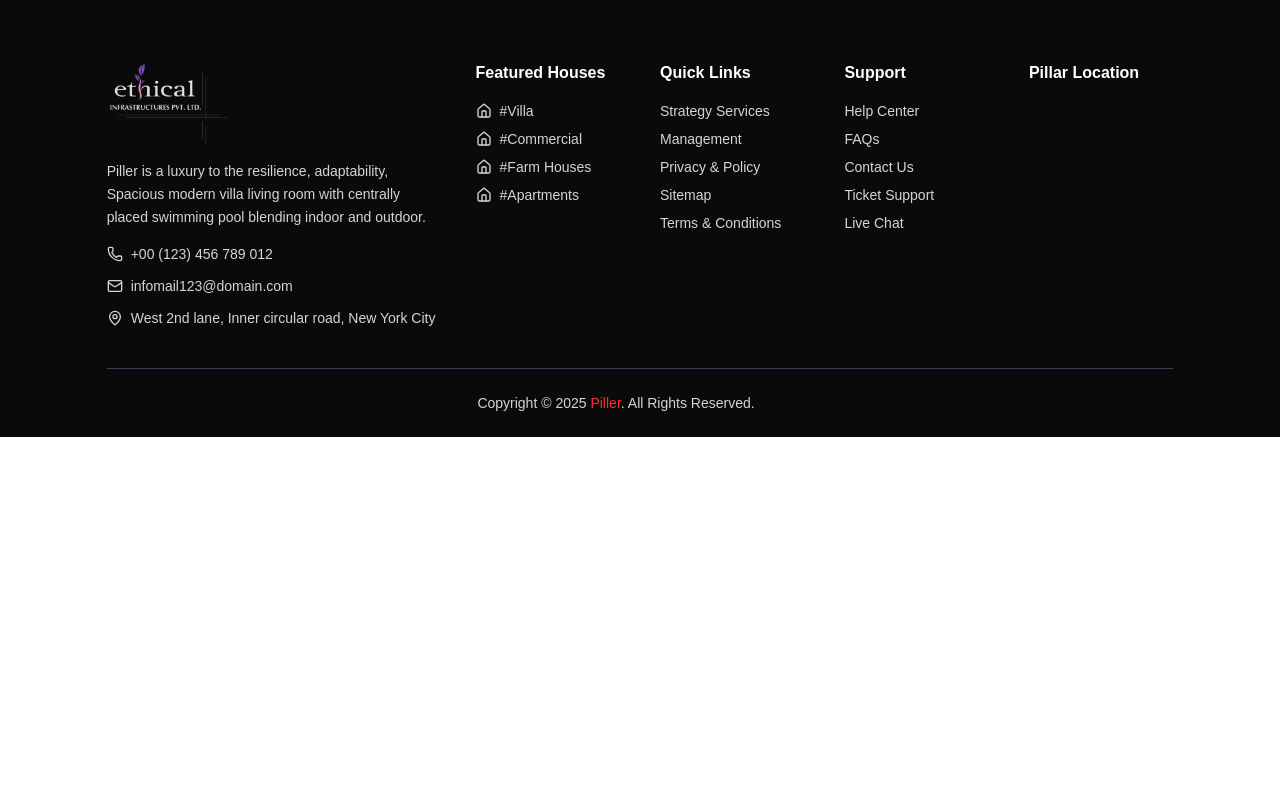
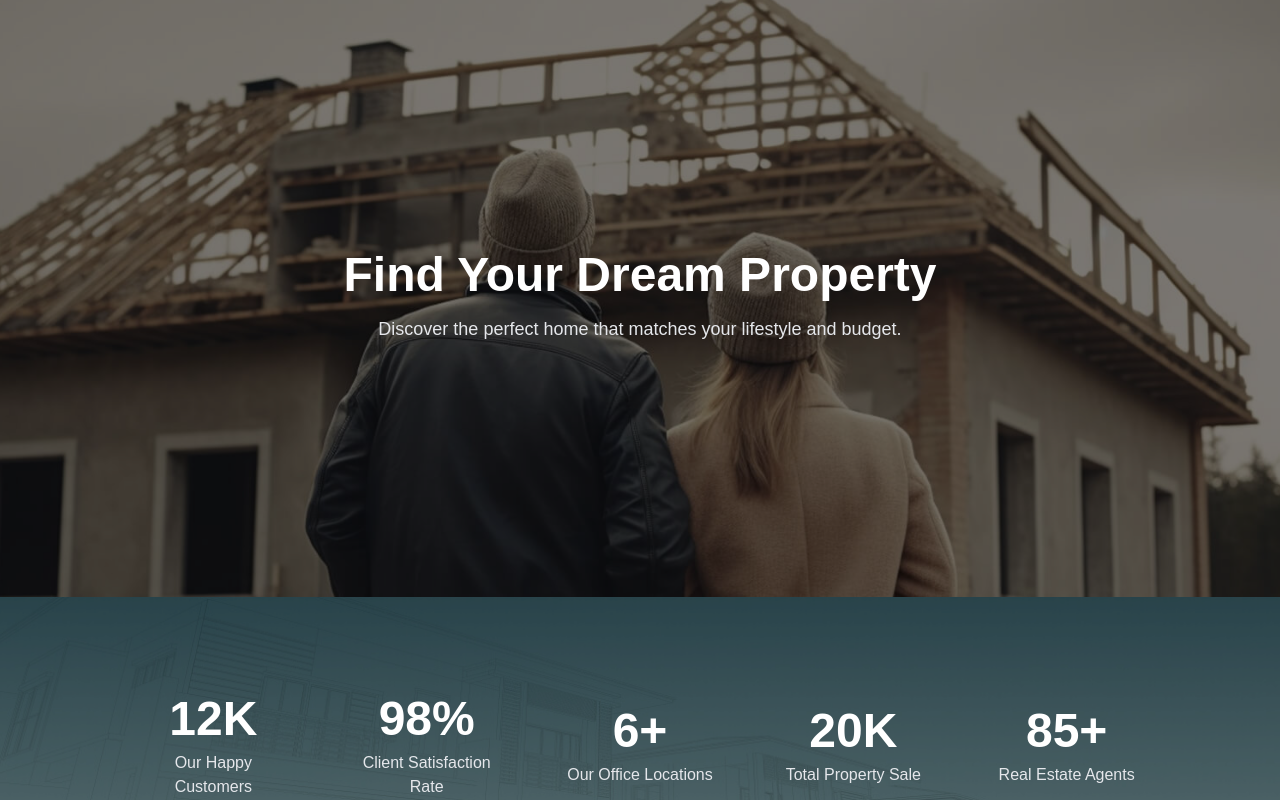
Before and after one commit to BigwigMediaAI/ethicalinfrastructure, a Next.js app: page / in a window 1280 px wide. Shown: the part 1760-2560 px from the top of the page. Before the commit the page ends 2197 px from the top, so only its background shows below. Built offline with nearby package versions, Linux system fonts and the light colour scheme; grey boxes are pictures that could not be loaded.

Commit message:
updated footer, added stats, and parallex background effect

```diff
--- a/components/Footer.tsx
+++ b/components/Footer.tsx
@@ -8,23 +8,23 @@ import logo from "../assets/logo.png";
 export default function Footer() {
   return (
     <footer className="bg-[#0a0a0a] text-gray-300 pt-16 pb-6">
-      <div className="w-11/12 md:w-5/6 mx-auto grid grid-cols-1 md:grid-cols-6 gap-10">
+      <div className="w-11/12 md:w-5/6 mx-auto grid grid-cols-1 md:grid-cols-5 gap-10">
         {/* Left About Section */}
         <div className="col-span-2 space-y-4">
           <div className="flex items-center space-x-2">
             <Image
               src={logo}
-              alt="Piller Logo"
+              alt="Ethical Infrastructure Logo"
               width={120}
               height={120}
               className="invert"
             />
           </div>
-          <p className="text-sm leading-relaxed">
-            Piller is a luxury to the resilience, adaptability, Spacious modern
-            villa living room with centrally placed swimming pool blending
-            indoor and outdoor.
-          </p>
+          {/* <p className="text-sm leading-relaxed">
+            Lorem ipsum dolor sit amet consectetur, adipisicing elit. Iste sit
+            esse earum a iure ut necessitatibus. Vero quas eos sapiente vitae
+            optio, eligendi officiis neque.
+          </p> */}
 
           <div className="space-y-3 text-sm">
             <div className="flex items-center space-x-2">
@@ -48,19 +48,19 @@ export default function Footer() {
           <ul className="space-y-2 text-sm">
             <li className="flex items-center space-x-2">
               <Home size={16} />
-              <span>#Villa</span>
+              <span>Villa</span>
             </li>
             <li className="flex items-center space-x-2">
               <Home size={16} />
-              <span>#Commercial</span>
+              <span>Commercial</span>
             </li>
             <li className="flex items-center space-x-2">
               <Home size={16} />
-              <span>#Farm Houses</span>
+              <span>Farm Houses</span>
             </li>
             <li className="flex items-center space-x-2">
               <Home size={16} />
-              <span>#Apartments</span>
+              <span>Apartments</span>
             </li>
           </ul>
         </div>
@@ -70,12 +70,6 @@ export default function Footer() {
           <h3 className="font-semibold text-white mb-4">Quick Links</h3>
           <ul className="space-y-2 text-sm">
             <li>
-              <Link href="#">Strategy Services</Link>
-            </li>
-            <li>
-              <Link href="#">Management</Link>
-            </li>
-            <li>
               <Link href="#">Privacy & Policy</Link>
             </li>
             <li>
@@ -84,34 +78,17 @@ export default function Footer() {
             <li>
               <Link href="#">Terms & Conditions</Link>
             </li>
-          </ul>
-        </div>
-
-        {/* Support */}
-        <div>
-          <h3 className="font-semibold text-white mb-4">Support</h3>
-          <ul className="space-y-2 text-sm">
-            <li>
-              <Link href="#">Help Center</Link>
-            </li>
-            <li>
-              <Link href="#">FAQs</Link>
-            </li>
             <li>
               <Link href="#">Contact Us</Link>
-            </li>
-            <li>
-              <Link href="#">Ticket Support</Link>
-            </li>
-            <li>
-              <Link href="#">Live Chat</Link>
             </li>
           </ul>
         </div>
 
         {/* Map Location (aligned at far right) */}
         <div>
-          <h3 className="font-semibold text-white mb-4">Pillar Location</h3>
+          <h3 className="font-semibold text-white mb-4">
+            Ethical Infrastructure Location
+          </h3>
           <iframe
             src="https://www.google.com/maps/embed?pb=!1m17!1m12!1m3!1d3507.2049651170355!2d77.09081647549499!3d28.47337337575202!2m3!1f0!2f0!3f0!3m2!1i1024!2i768!4f13.1!3m2!1m1!2zMjjCsDI4JzI0LjEiTiA3N8KwMDUnMzYuMiJF!5e0!3m2!1sen!2sin!4v1759815055066!5m2!1sen!2sin"
             width="100%"
@@ -126,7 +103,8 @@ export default function Footer() {
       {/* Bottom Section */}
       <div className="w-11/12 md:w-5/6 mx-auto mt-10 border-t border-gray-700 pt-6 flex flex-col md:flex-row items-center justify-center text-sm">
         <p>
-          Copyright © 2025 <span className="text-red-500">Piller</span>. All
+          Copyright © 2025{" "}
+          <span className="text-blue-600">Ethical Infrastructure</span>. All
           Rights Reserved.
         </p>
 
--- /dev/null
+++ b/components/Stats.tsx
@@ -0,0 +1,89 @@
+"use client";
+import { useEffect, useRef, useState } from "react";
+import Image from "next/image";
+import bgImage from "../assets/fun-fact.jpg"; // replace with your image
+
+const statsData = [
+  { value: 12, label: "Our Happy Customers", suffix: "K" },
+  { value: 98, label: "Client Satisfaction Rate", suffix: "%" },
+  { value: 6, label: "Our Office Locations", suffix: "+" },
+  { value: 20, label: "Total Property Sale", suffix: "K" },
+  { value: 85, label: "Real Estate Agents", suffix: "+" },
+];
+
+export default function StatsSection() {
+  const [hasAnimated, setHasAnimated] = useState(false);
+  const sectionRef = useRef<HTMLDivElement>(null);
+  const [counts, setCounts] = useState(statsData.map(() => 0));
+
+  // 👉 Intersection Observer to trigger animation when visible
+  useEffect(() => {
+    const observer = new IntersectionObserver(
+      (entries) => {
+        if (entries[0].isIntersecting && !hasAnimated) {
+          setHasAnimated(true);
+        }
+      },
+      { threshold: 0.4 }
+    );
+    if (sectionRef.current) observer.observe(sectionRef.current);
+    return () => observer.disconnect();
+  }, [hasAnimated]);
+
+  // 👉 Animate counts from 0 to value
+  useEffect(() => {
+    if (hasAnimated) {
+      statsData.forEach((stat, index) => {
+        let start = 0;
+        const end = stat.value;
+        const duration = 2000; // 2 seconds
+        const stepTime = 20;
+        const increment = end / (duration / stepTime);
+
+        const timer = setInterval(() => {
+          start += increment;
+          if (start >= end) {
+            start = end;
+            clearInterval(timer);
+          }
+          setCounts((prev) => {
+            const updated = [...prev];
+            updated[index] = Math.floor(start);
+            return updated;
+          });
+        }, stepTime);
+      });
+    }
+  }, [hasAnimated]);
+
+  return (
+    <div
+      ref={sectionRef}
+      className="relative h-[300px] flex items-center justify-center text-white"
+    >
+      {/* Background Image */}
+      <Image
+        src={bgImage}
+        alt="Stats Background"
+        fill
+        className="object-cover brightness-50"
+      />
+
+      {/* Overlay Content */}
+      <div className="w-11/12 md:w-5/6 relative z-10 flex flex-wrap justify-center items-center gap-10 text-center px-4 md:grid md:grid-cols-5 md:gap-8">
+        {" "}
+        {statsData.map((stat, index) => (
+          <div key={index} className="flex flex-col items-center">
+            <h3 className="text-4xl md:text-5xl font-bold mb-2">
+              {counts[index].toLocaleString()}
+              {stat.suffix || ""}
+            </h3>
+            <p className="text-gray-200 text-sm md:text-base max-w-[150px]">
+              {stat.label}
+            </p>
+          </div>
+        ))}
+      </div>
+    </div>
+  );
+}
--- a/src/app/page.tsx
+++ b/src/app/page.tsx
@@ -1,8 +1,11 @@
+"use client";
 import FeaturedApartments from "../../components/FeaturedApartments";
 import Footer from "../../components/Footer";
 import Hero from "../../components/Hero";
 import Navbar from "../../components/Navbar";
+import StatsSection from "../../components/Stats";
 import WeHelp from "../../components/WeHelp";
+import bgImage from "../../assets/video-bg.jpg";
 
 export default function Home() {
   return (
@@ -11,6 +14,26 @@ export default function Home() {
       <Hero />
       <WeHelp />
       <FeaturedApartments />
+      <div
+        className="relative h-[600px] flex items-center justify-center text-white"
+        style={{
+          backgroundImage: `url(${bgImage.src})`,
+          backgroundAttachment: "fixed",
+          backgroundPosition: "center",
+          backgroundSize: "cover",
+        }}
+      >
+        <div className="absolute inset-0 bg-black/50" /> {/* dark overlay */}
+        <div className="relative z-10 text-center px-4">
+          <h2 className="text-4xl md:text-5xl font-bold mb-4">
+            Find Your Dream Property
+          </h2>
+          <p className="text-lg text-gray-200 max-w-xl mx-auto">
+            Discover the perfect home that matches your lifestyle and budget.
+          </p>
+        </div>
+      </div>
+      <StatsSection />
       <Footer />
     </>
   );
```
Also changed, not shown: assets/fun-fact.jpg (added), assets/video-bg.jpg (added).
